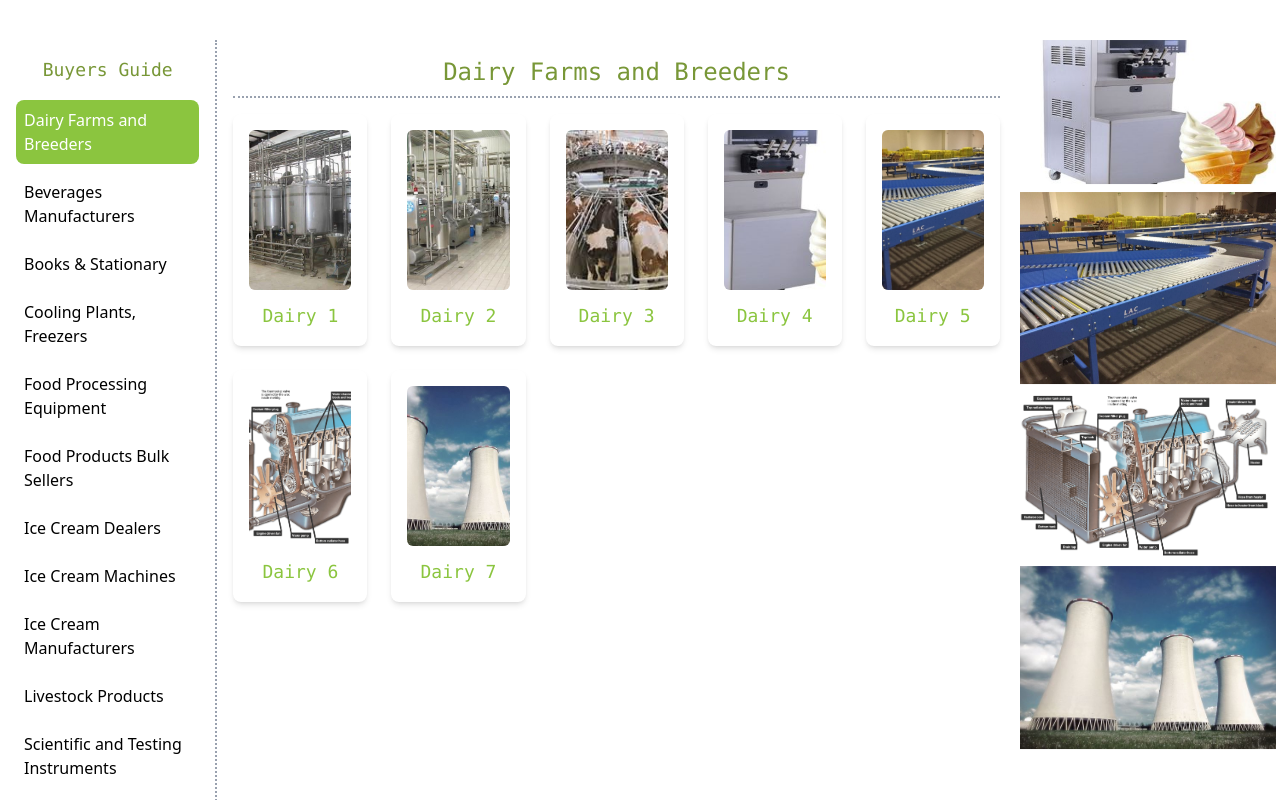
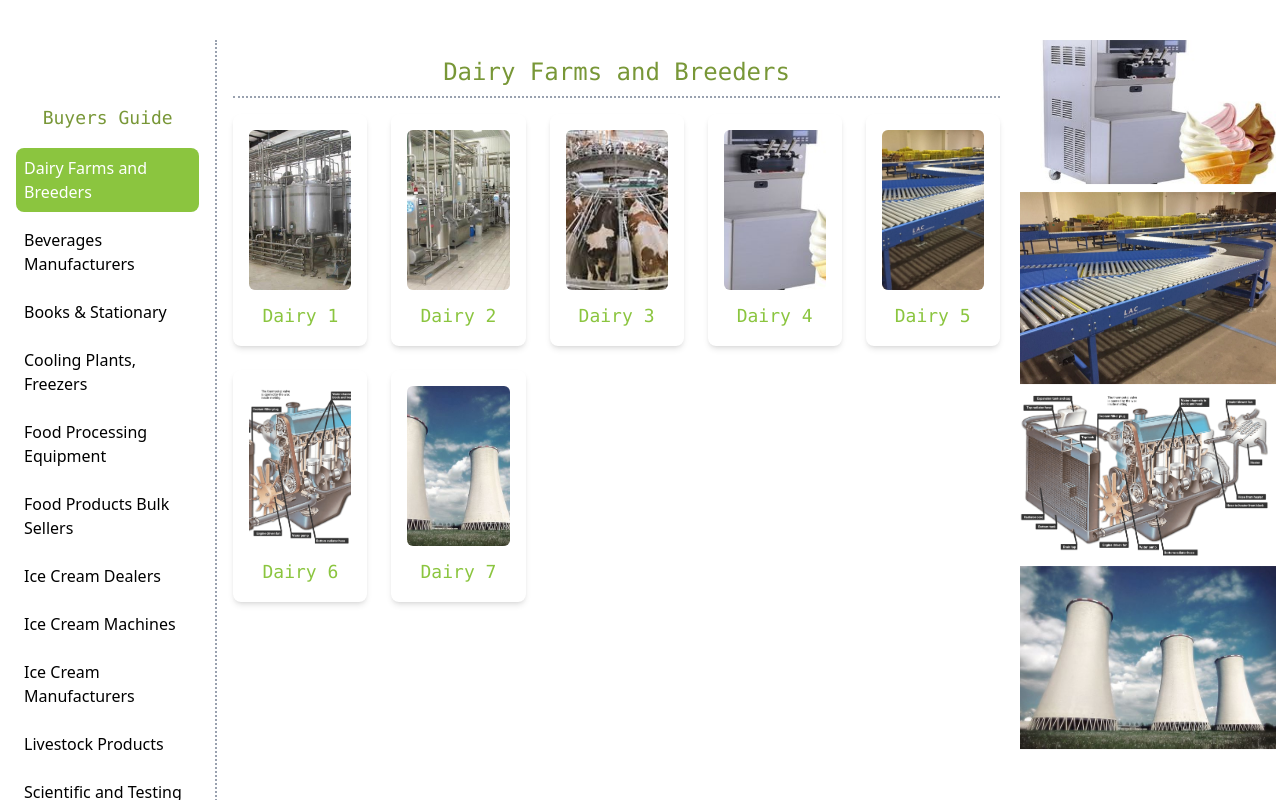
Before and after one commit to Sakshamgargj/poultry, a React (Vite) app: page /categories in a window 1280 px wide. Shown: the top 800 px of the page. Built offline with nearby package versions, Linux system fonts and the light colour scheme.

Commit message:
v-1.3.41

```diff
--- a/src/components/Category.jsx
+++ b/src/components/Category.jsx
@@ -141,7 +141,7 @@ export default function CategorySidebar() {
   const [showSidebar, setShowSidebar] = useState(false);
 
   return (
-    <div className="flex pt-10 flex-col md:flex-row min-h-screen">
+    <div className="flex pt-10 flex-col md:flex-row h-auto">
       {/* Mobile Sidebar Toggle Button */}
       <div className="md:hidden p-4">
         <button
@@ -157,16 +157,21 @@ export default function CategorySidebar() {
         initial={{ x: -100, opacity: 0 }}
         animate={{ x: 0, opacity: 1 }}
         transition={{ duration: 0.5 }}
-        className={`fixed inset-y-0 left-0 w-64 bg-yellow-200 md:bg-transparent p-4 border-r-2 border-gray-400 border-dotted transition-transform transform md:relative md:translate-x-0 ${showSidebar ? "translate-x-0" : "-translate-x-full"}`}
+        className={`fixed inset-y-0 left-0 w-64 bg-green-200 md:bg-transparent p-4 pt-16 border-r-2 border-gray-400 border-dotted overflow-y-auto transition-transform transform md:relative md:translate-x-0 ${showSidebar ? "translate-x-0" : "-translate-x-full"}`}
       >
         <h2 className="text-lg text-center font-mono text-darkprimary mb-4">Buyers Guide</h2>
+
         {CategoryData.map((item, index) => (
           <motion.button
             key={index}
             whileHover={{ scale: 1.05 }}
             whileTap={{ scale: 0.95 }}
-            className={`block w-full text-left p-2 rounded-lg mb-2 hover:bg-darkprimary transition-all ${selectedCategory.category === item.category ? "bg-primary text-white" : ""}`}
-            onClick={() => { setSelectedCategory(item); setShowSidebar(false); }}
+            className={`block w-full text-left p-2 rounded-lg mb-2 hover:bg-darkprimary transition-all ${selectedCategory.category === item.category ? "bg-primary text-white" : ""
+              }`}
+            onClick={() => {
+              setSelectedCategory(item);
+              setShowSidebar(false);
+            }}
           >
             {item.category}
           </motion.button>
--- a/src/components/Contact.jsx
+++ b/src/components/Contact.jsx
@@ -1,6 +1,6 @@
 function ContactForm() {
     return (
-        <div className="flex select-none justify-center font-mono py-6 sm:py-12 items-center min-h-screen p-2 sm:p-6">
+        <div className="flex select-none justify-center font-mono py-6 sm:py-12 items-center h-auto p-2 sm:p-6">
             <div className="bg-white shadow-lg rounded-lg p-4 sm:p-8 w-full max-w-6xl border">
 
                 {/* Heading */}
--- a/src/styles/marquee.css
+++ b/src/styles/marquee.css
@@ -20,5 +20,5 @@
     font-weight: bold;
     color: #404040;
     white-space: nowrap;
-    animation: marquee 10s linear infinite;
+    animation: marquee 15s linear infinite;
   }
```
Lines whose indentation alone changed are shown as unchanged.
